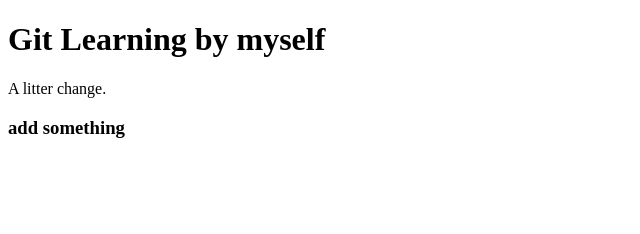
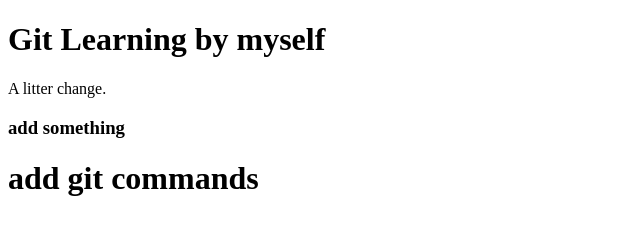
Before and after one commit to zengwufu/git_learning, a plain HTML site: page index.html in a window 1280 px wide. Shown: the whole page, without its empty margins (0-640 px from the left). Drawn offline with Linux system fonts and the light colour scheme.

Commit message:
Add git add commands in index

```diff
--- a/index.html
+++ b/index.html
@@ -10,5 +10,6 @@
     <span>A litter change.</span>
 
     <h3>add something</h3>
+    <h1>add git commands<h1>
 </body>
 </html>
```
